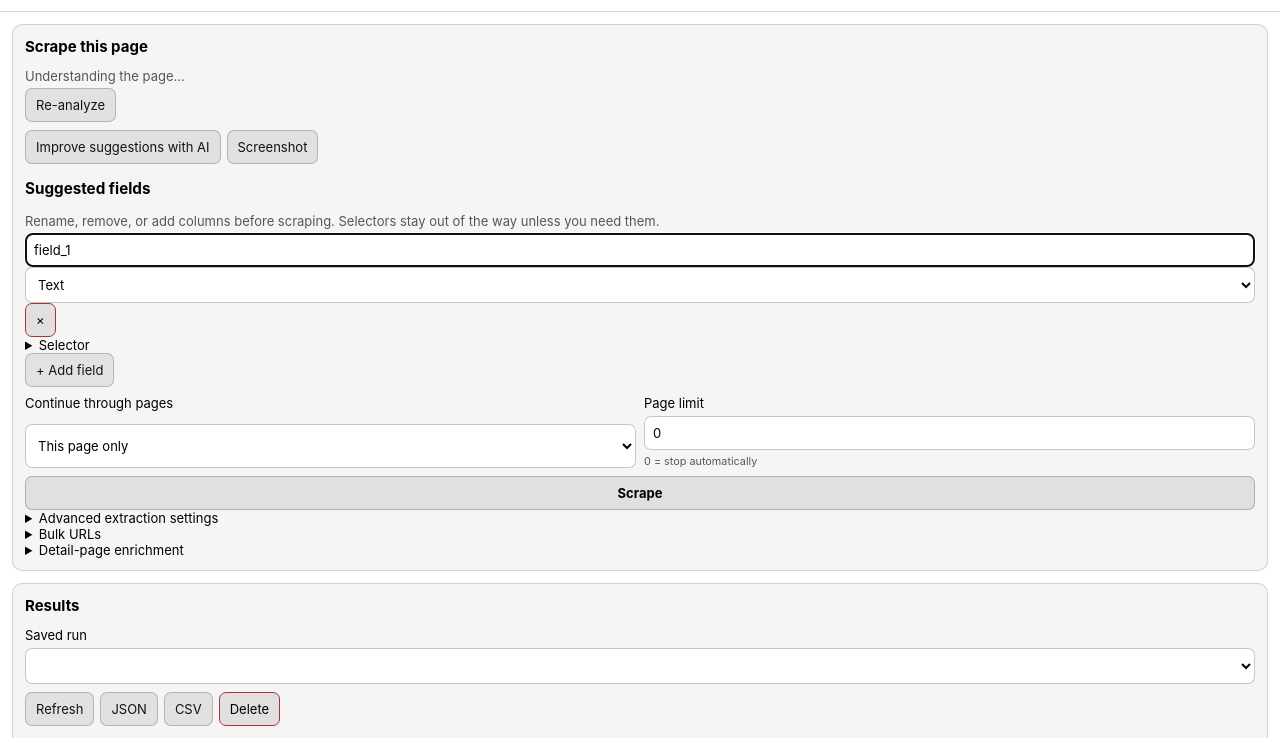
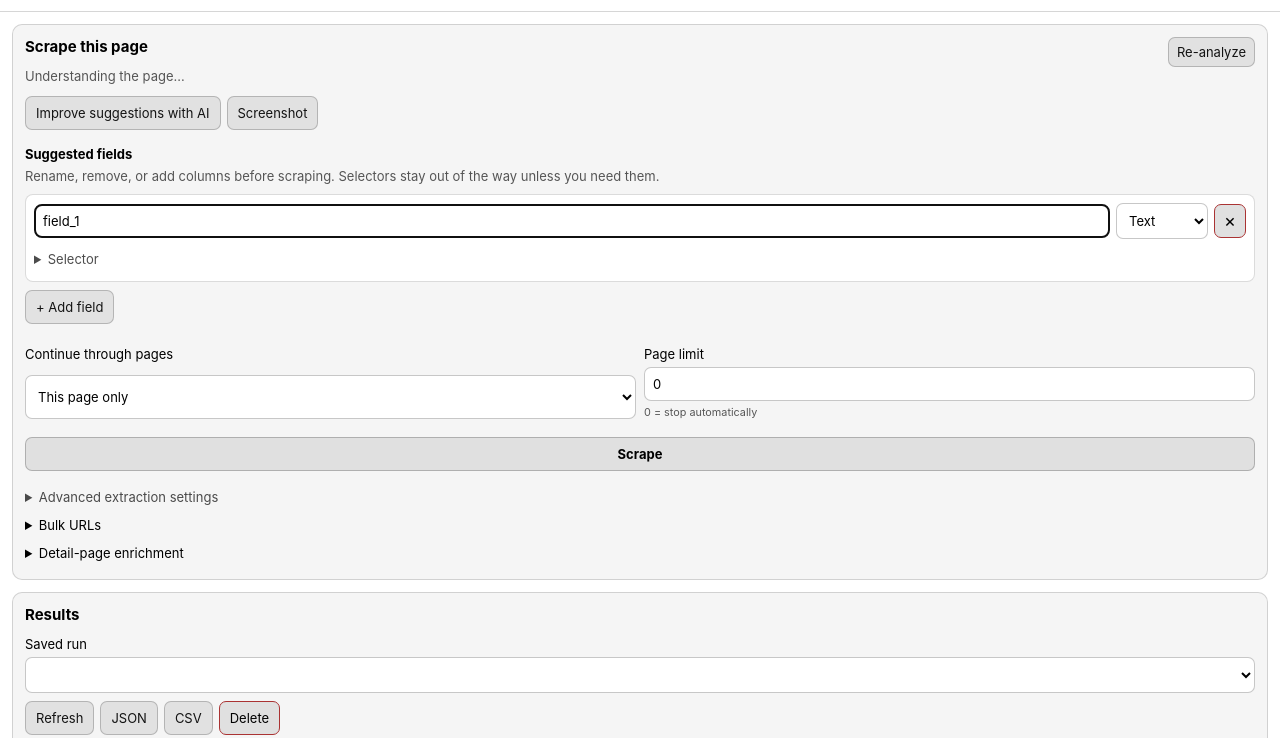
Before and after one commit to ZTD38F/WebScrapper, a browser extension: page sidepanel/index.html in a window 1280 px wide. Both pictures are taken after a click on the button "+ Add field". Shown: the part 62-800 px from the top of the page. Drawn offline with Linux system fonts and the light colour scheme.

Commit message:
style: add visual field editor styles

```diff
--- a/sidepanel/styles.css
+++ b/sidepanel/styles.css
@@ -93,3 +93,46 @@ th { position: sticky; top: 0; background: Canvas; }
 }
 .jobRow { display: flex; justify-content: space-between; gap: 8px; align-items: center; }
 @media (max-width: 360px) { .grid { grid-template-columns: 1fr; } }
+
+h3 { margin: 16px 0 6px; font-size: 13px; }
+.sectionHeading {
+  display: flex;
+  align-items: flex-start;
+  justify-content: space-between;
+  gap: 10px;
+}
+.compact { padding: 6px 8px; white-space: nowrap; }
+.simpleOptions { margin: 14px 0 10px; }
+.fieldList { display: grid; gap: 8px; margin: 10px 0 8px; }
+.fieldCard {
+  border: 1px solid color-mix(in srgb, CanvasText 14%, transparent);
+  border-radius: 8px;
+  padding: 8px;
+  background: Canvas;
+}
+.fieldRow {
+  display: grid;
+  grid-template-columns: minmax(0, 1fr) 92px auto;
+  gap: 6px;
+  align-items: center;
+}
+.fieldRow input, .fieldRow select { margin: 0; }
+.iconButton {
+  width: 32px;
+  min-width: 32px;
+  padding: 7px;
+  font-size: 18px;
+  line-height: 1;
+}
+.fieldSelector { margin-top: 6px; }
+.fieldSelector summary, .advanced > summary { cursor: pointer; color: color-mix(in srgb, CanvasText 70%, transparent); }
+.fieldSelector input { margin-top: 6px; }
+.emptyState {
+  margin: 0;
+  padding: 12px;
+  border: 1px dashed color-mix(in srgb, CanvasText 20%, transparent);
+  border-radius: 8px;
+  opacity: .7;
+}
+.advanced { margin-top: 12px; }
+details > summary { padding: 6px 0; }
```
